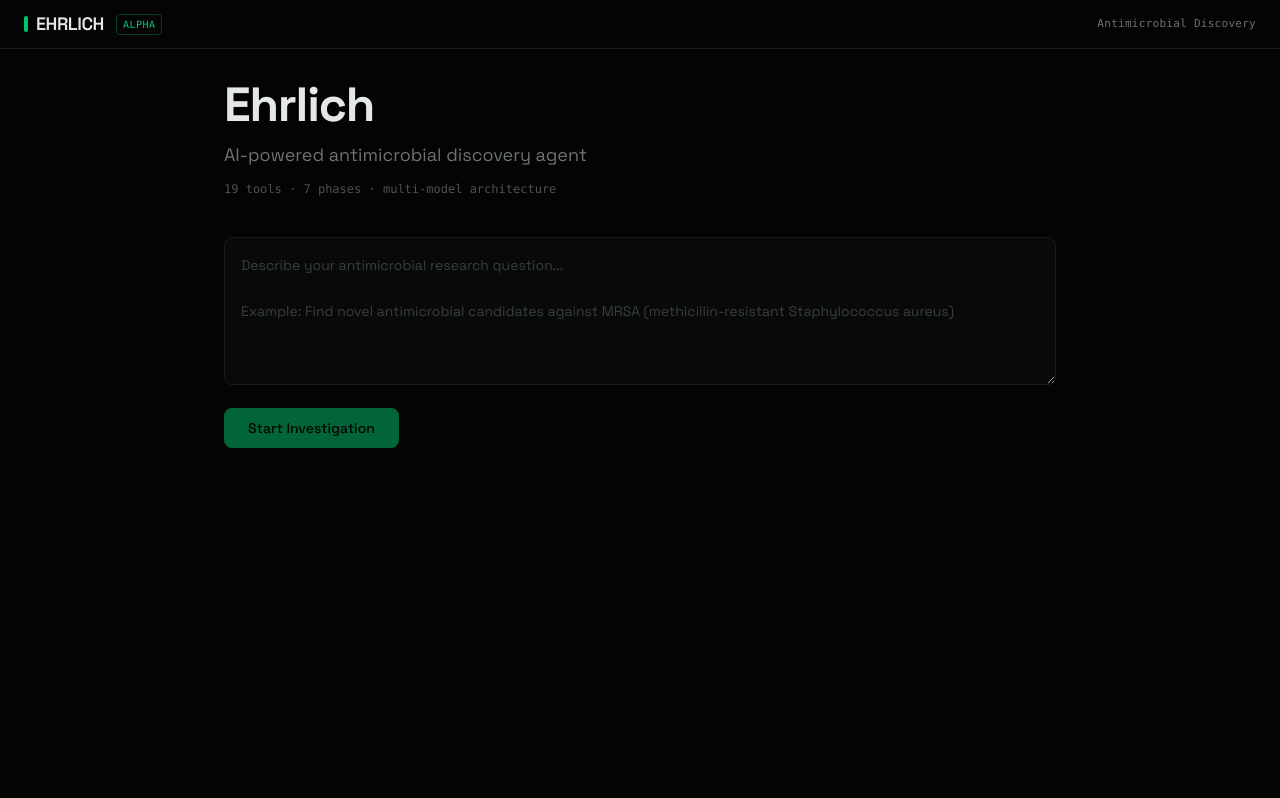
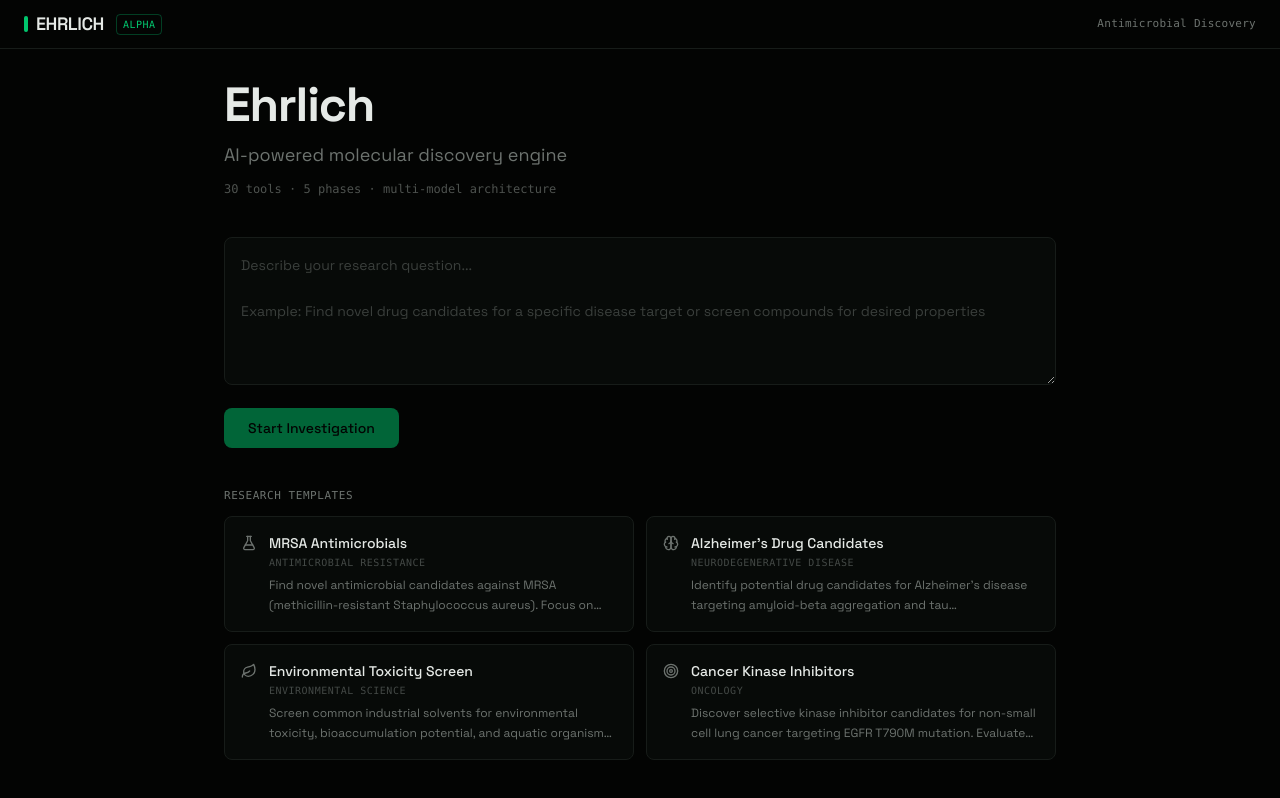
Before and after one commit to Sequela02/ehrlich, a React (Vite) app in the folder console/: page / in a window 1280 px wide. Built offline with nearby package versions, Linux system fonts and the light colour scheme; no server answers.

Commit message:
feat(console): add investigation templates with 4 domain-agnostic research prompts

```diff
--- a/console/src/features/investigation/components/PromptInput.tsx
+++ b/console/src/features/investigation/components/PromptInput.tsx
@@ -1,18 +1,21 @@
-import { useState } from "react";
 import { useNavigate } from "@tanstack/react-router";
 import { useInvestigation } from "../hooks/use-investigation";
 
-export function PromptInput() {
-  const [prompt, setPrompt] = useState("");
+interface PromptInputProps {
+  value: string;
+  onChange: (value: string) => void;
+}
+
+export function PromptInput({ value, onChange }: PromptInputProps) {
   const navigate = useNavigate();
   const mutation = useInvestigation();
 
   function handleSubmit(e: React.FormEvent) {
     e.preventDefault();
-    if (!prompt.trim() || mutation.isPending) return;
+    if (!value.trim() || mutation.isPending) return;
 
     mutation.mutate(
-      { prompt: prompt.trim() },
+      { prompt: value.trim() },
       {
         onSuccess: (data) => {
           void navigate({ to: "/investigation/$id", params: { id: data.id } });
@@ -24,9 +27,9 @@
   return (
     <form onSubmit={handleSubmit} className="space-y-4">
       <textarea
-        value={prompt}
-        onChange={(e) => setPrompt(e.target.value)}
-        placeholder="Describe your antimicrobial research question...&#10;&#10;Example: Find novel antimicrobial candidates against MRSA (methicillin-resistant Staphylococcus aureus)"
+        value={value}
+        onChange={(e) => onChange(e.target.value)}
+        placeholder="Describe your research question...&#10;&#10;Example: Find novel drug candidates for a specific disease target or screen compounds for desired properties"
         className="w-full rounded-lg border border-border bg-surface p-4 text-sm leading-relaxed placeholder:text-muted-foreground/50 focus:outline-none focus:ring-2 focus:ring-primary/40"
         rows={5}
       />
@@ -37,7 +40,7 @@
       )}
       <button
         type="submit"
-        disabled={!prompt.trim() || mutation.isPending}
+        disabled={!value.trim() || mutation.isPending}
         className="rounded-lg bg-primary px-6 py-2.5 text-sm font-medium text-primary-foreground transition-all hover:brightness-110 hover:shadow-[0_0_12px_oklch(0.72_0.19_155_/_0.3)] disabled:opacity-50 disabled:hover:shadow-none"
       >
         {mutation.isPending ? "Starting..." : "Start Investigation"}
--- /dev/null
+++ b/console/src/features/investigation/components/TemplateCards.tsx
@@ -0,0 +1,73 @@
+import { FlaskConical, Brain, Leaf, Target } from "lucide-react";
+import type { LucideIcon } from "lucide-react";
+
+interface Template {
+  title: string;
+  domain: string;
+  prompt: string;
+  Icon: LucideIcon;
+}
+
+const TEMPLATES: Template[] = [
+  {
+    title: "MRSA Antimicrobials",
+    domain: "Antimicrobial Resistance",
+    prompt:
+      "Find novel antimicrobial candidates against MRSA (methicillin-resistant Staphylococcus aureus). Focus on compounds that can bypass the PBP2a resistance mechanism, with drug-like ADMET properties and low resistance risk.",
+    Icon: FlaskConical,
+  },
+  {
+    title: "Alzheimer's Drug Candidates",
+    domain: "Neurodegenerative Disease",
+    prompt:
+      "Identify potential drug candidates for Alzheimer's disease targeting amyloid-beta aggregation and tau phosphorylation. Prioritize blood-brain barrier permeable compounds with favorable safety profiles.",
+    Icon: Brain,
+  },
+  {
+    title: "Environmental Toxicity Screen",
+    domain: "Environmental Science",
+    prompt:
+      "Screen common industrial solvents for environmental toxicity, bioaccumulation potential, and aquatic organism effects. Identify safer alternatives with similar functional properties.",
+    Icon: Leaf,
+  },
+  {
+    title: "Cancer Kinase Inhibitors",
+    domain: "Oncology",
+    prompt:
+      "Discover selective kinase inhibitor candidates for non-small cell lung cancer targeting EGFR T790M mutation. Evaluate binding affinity, selectivity over wild-type EGFR, and drug-likeness.",
+    Icon: Target,
+  },
+];
+
+interface TemplateCardsProps {
+  onSelect: (prompt: string) => void;
+}
+
+export function TemplateCards({ onSelect }: TemplateCardsProps) {
+  return (
+    <div className="grid grid-cols-1 gap-3 sm:grid-cols-2">
+      {TEMPLATES.map((template) => (
+        <button
+          key={template.title}
+          onClick={() => onSelect(template.prompt)}
+          className="group rounded-lg border border-border bg-surface p-4 text-left transition-all hover:border-primary/30 hover:bg-primary/5"
+        >
+          <div className="flex items-start gap-3">
+            <template.Icon className="mt-0.5 h-4 w-4 shrink-0 text-muted-foreground transition-colors group-hover:text-primary" />
+            <div>
+              <p className="text-sm font-medium text-foreground">
+                {template.title}
+              </p>
+              <p className="mt-0.5 font-mono text-[10px] uppercase tracking-wider text-muted-foreground/60">
+                {template.domain}
+              </p>
+              <p className="mt-1.5 line-clamp-2 text-xs leading-relaxed text-muted-foreground">
+                {template.prompt}
+              </p>
+            </div>
+          </div>
+        </button>
+      ))}
+    </div>
+  );
+}
--- a/console/src/features/investigation/components/index.ts
+++ b/console/src/features/investigation/components/index.ts
@@ -12,3 +12,4 @@
 export { NegativeControlPanel } from "./NegativeControlPanel";
 export { LiveLabViewer } from "./LiveLabViewer";
 export { InvestigationDiagram } from "./InvestigationDiagram";
+export { TemplateCards } from "./TemplateCards";
--- a/console/src/routes/index.tsx
+++ b/console/src/routes/index.tsx
@@ -1,5 +1,6 @@
+import { useState } from "react";
 import { createFileRoute } from "@tanstack/react-router";
-import { PromptInput, InvestigationList } from "@/features/investigation/components";
+import { PromptInput, InvestigationList, TemplateCards } from "@/features/investigation/components";
 import { useInvestigations } from "@/features/investigation/hooks/use-investigations";
 
 export const Route = createFileRoute("/")({
@@ -8,19 +9,26 @@
 
 function HomePage() {
   const { data: investigations } = useInvestigations();
+  const [prompt, setPrompt] = useState("");
 
   return (
     <div className="mx-auto max-w-4xl space-y-10 p-8">
       <div className="space-y-3">
         <h1 className="text-5xl font-bold tracking-tight">Ehrlich</h1>
         <p className="text-lg text-muted-foreground">
-          AI-powered antimicrobial discovery agent
+          AI-powered molecular discovery engine
         </p>
         <p className="font-mono text-xs text-muted-foreground/70">
-          19 tools · 7 phases · multi-model architecture
+          30 tools &middot; 5 phases &middot; multi-model architecture
         </p>
       </div>
-      <PromptInput />
+      <PromptInput value={prompt} onChange={setPrompt} />
+      <div className="space-y-3">
+        <h2 className="font-mono text-[11px] font-medium uppercase tracking-wider text-muted-foreground">
+          Research Templates
+        </h2>
+        <TemplateCards onSelect={setPrompt} />
+      </div>
       {investigations && investigations.length > 0 && (
         <div className="space-y-3">
           <h2 className="font-mono text-[11px] font-medium uppercase tracking-wider text-muted-foreground">
```
Also changed, not shown: 1 other file (tests, documents, lock files or other folders).
